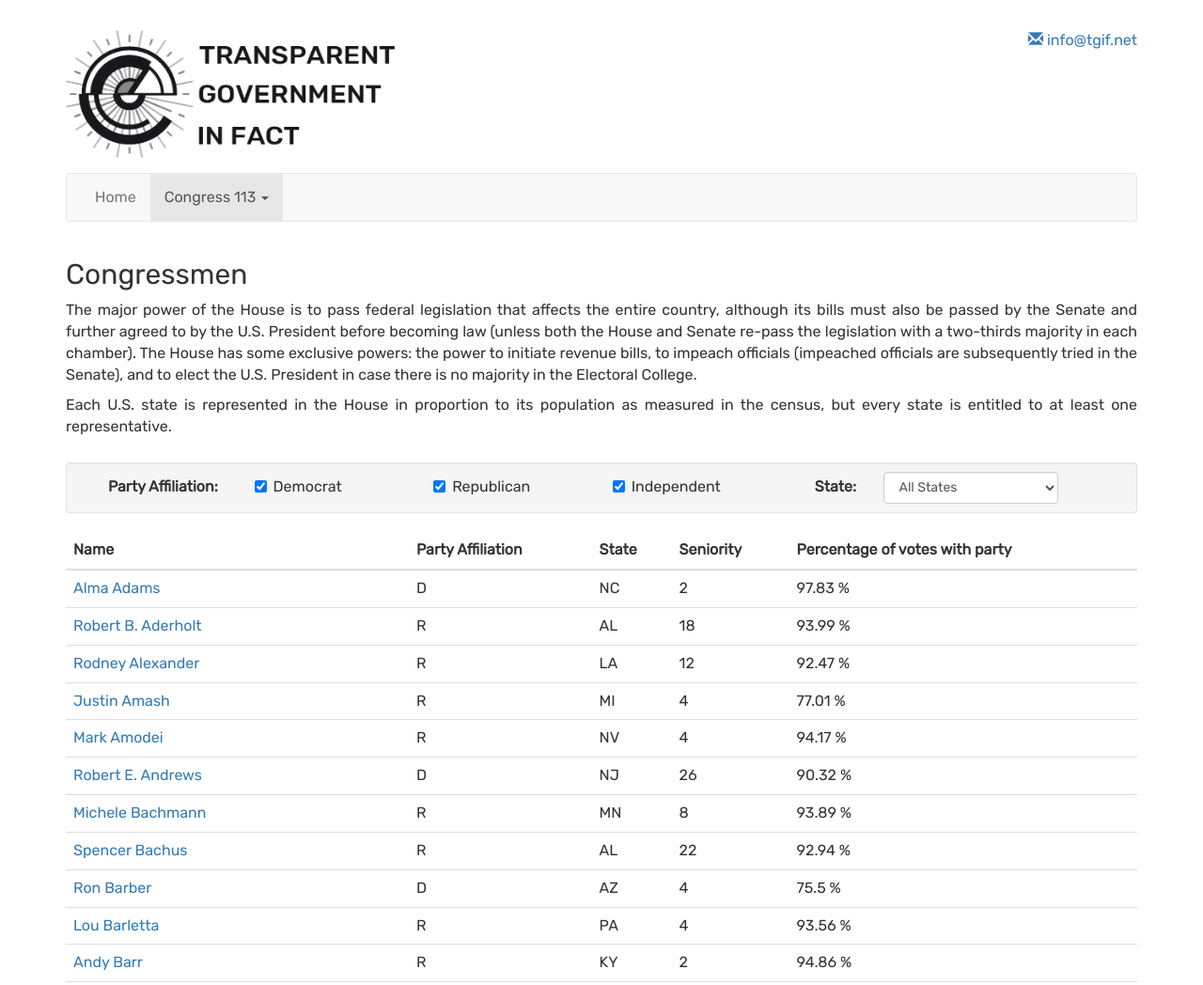
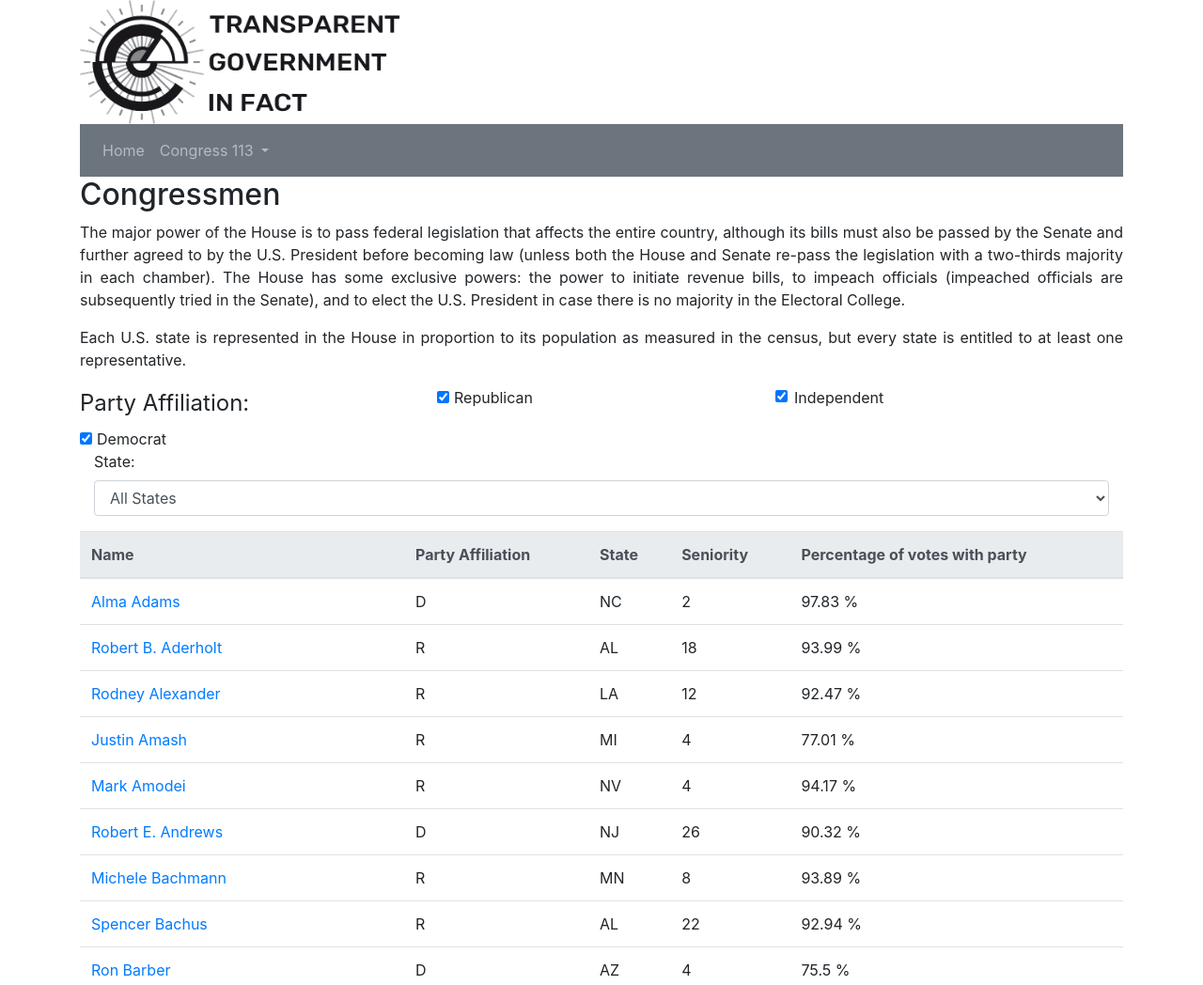
Before and after one commit to leonivanr/pro-publica-api, a plain HTML site: page house.html in a window 1280 px wide. Shown: the top 1048 px of the page at 94% size. Drawn offline with nearby package versions, Linux system fonts and the light colour scheme.

Commit message:
Inicio upgrade BS4

```diff
--- a/house.html
+++ b/house.html
@@ -1,12 +1,10 @@
 <!DOCTYPE html>
 <html lang="en">
-<!-- Header -->
 
 <head>
   <meta charset="utf-8">
   <title>113° Congress | House Data</title>
-  <link rel="stylesheet" href="https://maxcdn.bootstrapcdn.com/bootstrap/3.4.0/css/bootstrap.min.css">
-  <link rel="stylesheet" href="./styles/style.css">
+  <link rel="stylesheet" href="https://stackpath.bootstrapcdn.com/bootstrap/4.1.3/css/bootstrap.min.css">
   <link href="https://fonts.googleapis.com/css?family=Rubik" rel="stylesheet">
   <meta name="viewport" content="width=device-width, initial-scale=1">
   <link rel="icon" type="image/png" href="./img/favicon.png" />
@@ -15,81 +13,88 @@
 
 <body>
   <div class="container">
+
     <!-- Header -->
     <div class="row">
-      <div class="col-xs-12 col-md-4"> <img src="./img/logo.png" class="img-responsive" alt="Logo"></div>
-      <div class="hidden-xs col-md-8 text-right"><a href="emailto:info@tgif.com"><span
-            class="glyphicon glyphicon-envelope icons"></span> info@tgif.net</a></div>
+      <div class="col-xs-12 col-md-4"> <img src="./img/logo.png" class="img-fluid" alt="Logo"></div>
+      <div class="d-none col-md-8 text-right"><a href="emailto:info@tgif.com"><span
+            class="glyphicon glyphicon-envelope icons"></span>
+          info@tgif.net</a></div>
     </div>
     <!-- NavBar -->
-    <div class="row" id="menu-bar">
-      <div class="col-xs-12">
-        <nav class="navbar navbar-default">
-          <div class="container-fluid">
-            <ul class="nav navbar-nav">
-              <li><a href="./index.html">Home</span></a></li>
-              <li class="dropdown active">
-                <a class="active dropdown-toggle" data-toggle="dropdown" href="#">Congress 113
-                  <span class="caret"></span></a>
-                <ul class="dropdown-menu">
-                  <li><a href="./house.html">House</a></li>
-                  <li><a href="./senate.html">Senators</a></li>
-                </ul>
+    <div>
+      <div class="row">
+        <div class="col-xs-12 col-md-12">
+          <nav class="navbar navbar-expand-sm bg-secondary navbar-dark">
+            <!-- Links -->
+            <ul class="navbar-nav">
+              <li class="nav-item">
+                <a class="nav-link" href="#">Home</a>
+              </li>
+
+              <!-- Dropdown -->
+              <li class="nav-item dropdown">
+                <a class="nav-link dropdown-toggle" href="#" id="navbardrop" data-toggle="dropdown">
+                  Congress 113
+                </a>
+                <div class="dropdown-menu">
+                  <a class="dropdown-item" href="#">House</a>
+                  <a class="dropdown-item" href="#">Senate</a>
+                </div>
               </li>
             </ul>
-          </div>
           </nav>
+
+
         </div>
     </div>
 
       <!--Congress Text-->
+      <div>
       <div class="row">
-      <div class="col-xs-12">
+          <div class="col-xs-12 col-md-12">
             <h2>Congressmen</h2>
             <p class="text-justify">The major power of the House is to pass federal legislation that affects the entire
               country, although its bills must also be passed by the Senate and further agreed to by the U.S. President
               before becoming law (unless both the House and
               Senate
-          re-pass the legislation with a two-thirds majority in each chamber). The House has some exclusive powers: the
+              re-pass the legislation with a two-thirds majority in each chamber). The House has some exclusive powers:
+              the
               power to initiate revenue bills, to impeach officials (impeached officials are subsequently tried in the
               Senate), and to elect
               the
               U.S. President in case there is no majority in the Electoral College.</p>
-        <p class="text-justify">Each U.S. state is represented in the House in proportion to its population as measured
+            <p class="text-justify">Each U.S. state is represented in the House in proportion to its population as
+              measured
               in the census, but every state is entitled to at least one representative. </p>
           </div>
         </div>
+      </div>
       <!-- Filtros -->
-    <div class="row row-no-gutters">
-      <div class="well well-sm">
-
+      <div class="row">
         <!-- Checkbox -->
-        <div class="col-xs-12 col-md-2 filters text-center">
-          <label>Party Affiliation:</label>
-        </div>
-        <div class="col-xs-12 col-md-2 filters">
-          <div class="checkbox-inline">
-            <label><input id="check-democrat" type="checkbox" checked="checked" name="party-check" value="D"
-                onclick="verifyPage()">Democrat</label>
+        <div class="col">
+          <legend>Party Affiliation:</legend>
+          <div class="form-check-inline">
+            <label class="form-check-label"><input id="check-democrat" class="form-check-input" type="checkbox"
+                checked="checked" value="D" onclick="verifyPage()">Democrat</label>
           </div>
         </div>
-        <div class="col-xs-12 col-md-2 filters">
-          <div class="checkbox-inline">
-            <label><input id="check-republican" type="checkbox" checked="checked" name="party-check" value="R"
-                onclick="verifyPage()">Republican</label>
+        <div class="col">
+          <div class="form-check-inline">
+            <label class="form-check-label"><input id="check-republican" class="form-check-input" type="checkbox"
+                checked="checked" value="R" onclick="verifyPage()">Republican</label>
           </div>
         </div>
-        <div class="col-xs-12 col-md-2 filters">
-          <div class="checkbox-inline">
-            <label><input id="check-independent" type="checkbox" checked="checked" name="party-check" value="I"
-                onclick="verifyPage()">Independent</label>
+        <div class="col">
+          <label class="form-check-label"><input id="check-independent" class="form-check-input" type="checkbox"
+              checked="checked" value="I" onclick="verifyPage()">Independent</label>
         </div>
       </div>
       <!-- Dropdown -->
-        <div class="col-xs-12 col-md-1 filters text-center">
+      <div class="col">
+        <div class="form-group">
           <label>State:</label>
-        </div>
-        <div class="col-xs-12 col-md-2 filters">
           <select id="select-states" class="form-control" onchange="verifyPage()">
             <option value="All">All States</option>
             <option value="AZ">Arizona</option>
@@ -143,19 +148,25 @@
         </div>
       </div>
     </div>
+
   <!--Congress Table  -->
+
   <div class="row">
-      <div class="col-xs-12">
+    <div class="col">
       <div class="table-responsive">
         <table class="table table-hover" id="house-table">
         </table>
+
       </div>
     </div>
   </div>
   <!-- Footer -->
   <div class="row">
-      <div class="col-xs-12">
-        <p class="text-center well">© 2016 TGIF | All rights reserved.</p>
+
+    <div class="col">
+      <p class="text-center card card-body">© 2016 TGIF | All rights reserved.</p>
+    </div>
+  </div>
 </div>
   </div>
   </div>
@@ -164,9 +175,15 @@
   <script src="js/house-113.js"></script>
   <script src="js/main.js"></script>
   <!-- jQuery library -->
-  <script src="https://ajax.googleapis.com/ajax/libs/jquery/3.3.1/jquery.min.js"></script>
-  <!-- Latest compiled JavaScript -->
-  <script src="https://maxcdn.bootstrapcdn.com/bootstrap/3.4.0/js/bootstrap.min.js"></script>
+  <script src="https://code.jquery.com/jquery-3.3.1.slim.min.js"
+    integrity="sha384-q8i/X+965DzO0rT7abK41JStQIAqVgRVzpbzo5smXKp4YfRvH+8abtTE1Pi6jizo" crossorigin="anonymous">
+  </script>
+  <script src="https://cdnjs.cloudflare.com/ajax/libs/popper.js/1.14.3/umd/popper.min.js"
+    integrity="sha384-ZMP7rVo3mIykV+2+9J3UJ46jBk0WLaUAdn689aCwoqbBJiSnjAK/l8WvCWPIPm49" crossorigin="anonymous">
+  </script>
+  <script src="https://stackpath.bootstrapcdn.com/bootstrap/4.1.3/js/bootstrap.min.js"
+    integrity="sha384-ChfqqxuZUCnJSK3+MXmPNIyE6ZbWh2IMqE241rYiqJxyMiZ6OW/JmZQ5stwEULTy" crossorigin="anonymous">
+  </script>
 </body>
 
 </html>
```
Also changed, not shown: index.html (+4 -4 lines), senate.html (+3 -3 lines). Lines whose indentation alone changed are shown as unchanged.
